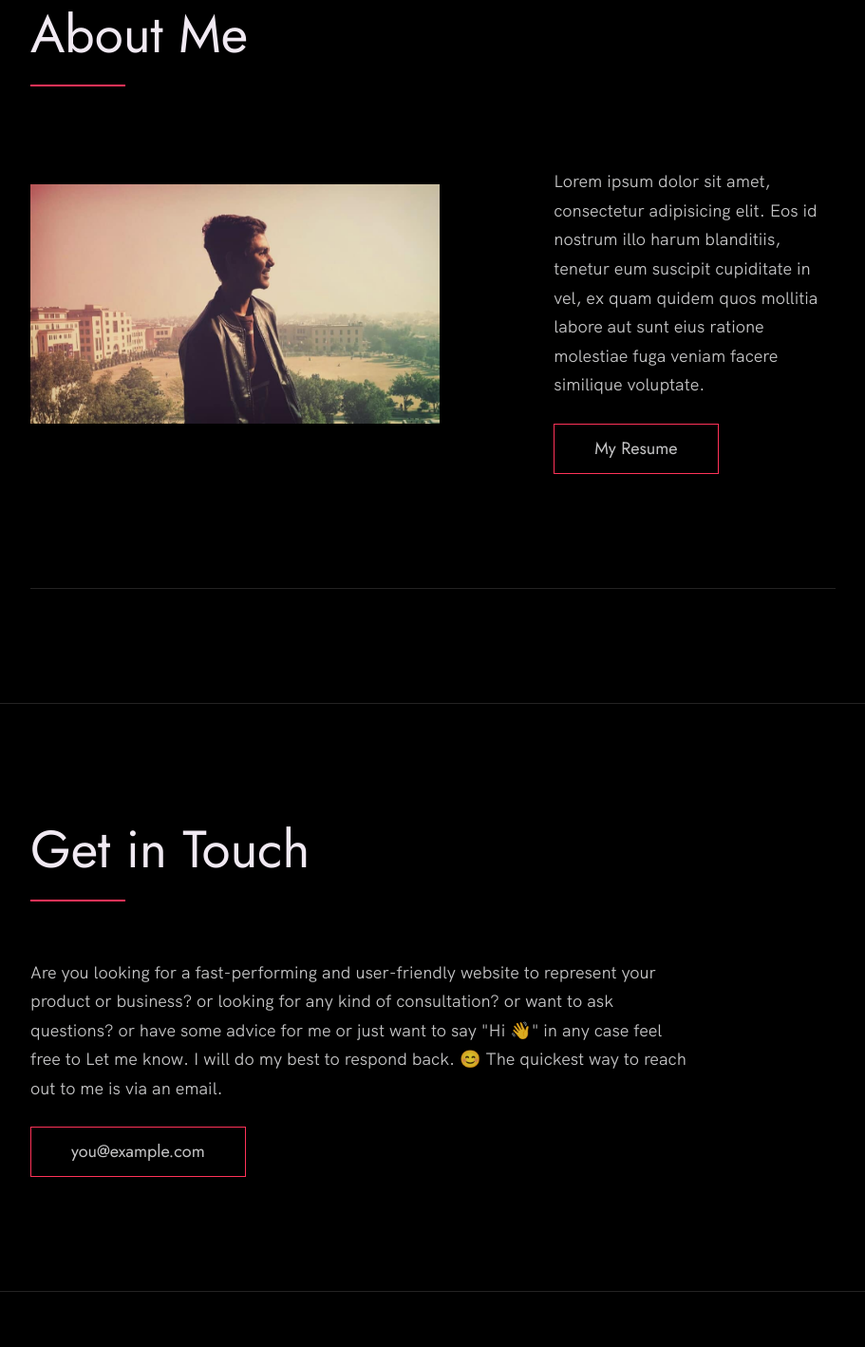
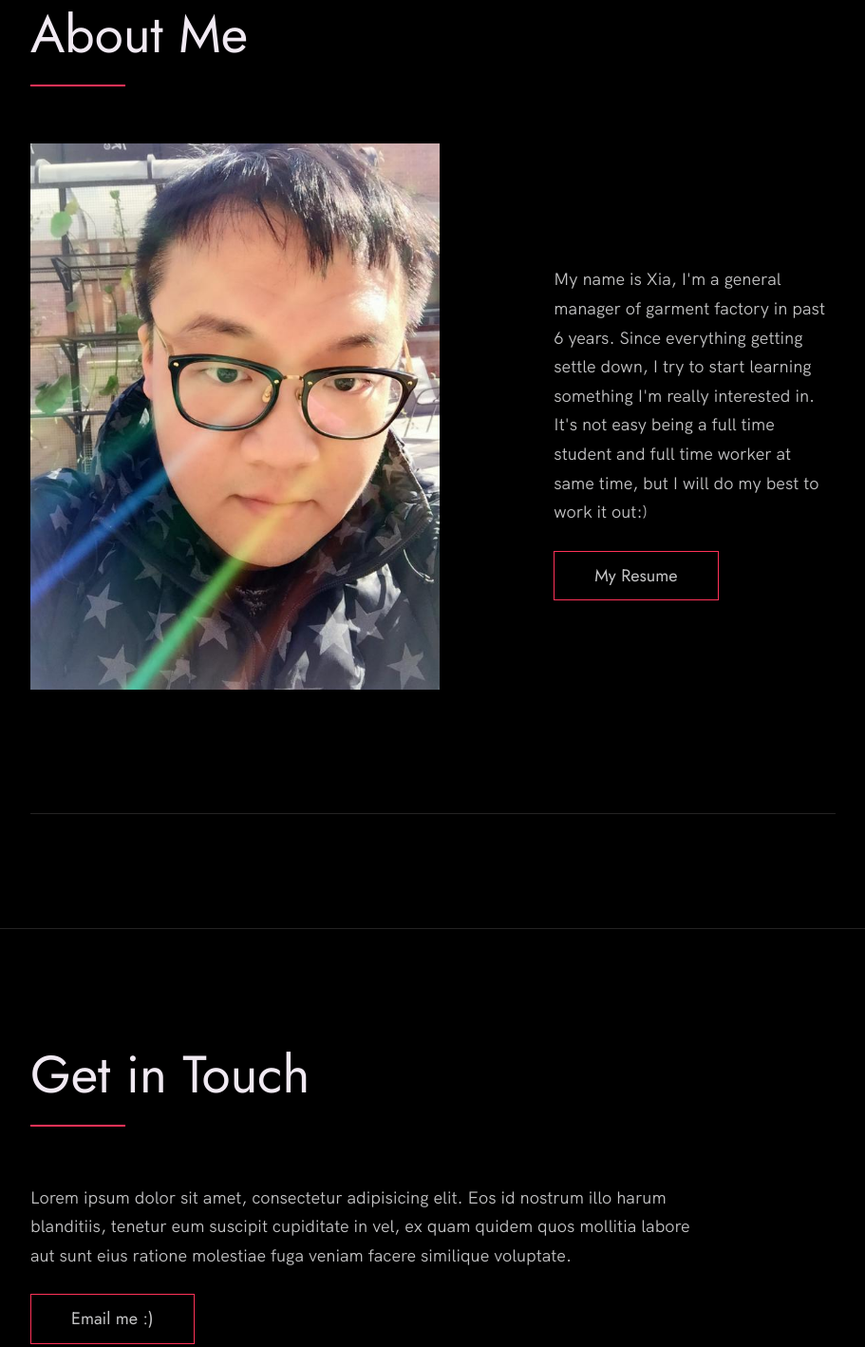
Before and after one commit to haohaoangel/ldanielxia.github.io, a plain HTML site: page index.html in a window 1280 px wide. Shown: the part 1915-3333 px from the top of the page at 95% size, without its empty margins (58-969 px from the left). Drawn offline with Linux system fonts and the light colour scheme.

Commit message:
Update index.html

```diff
--- a/index.html
+++ b/index.html
@@ -78,7 +78,7 @@
 
           <div class="work__box">
             <div class="work__text">
-              <h3>Thinks I know</h3>
+              <h3>Things I know</h3>
               <p>
                 What I Learned From School.
               </p>
@@ -117,10 +117,9 @@
           <div class="about__text">
             <!-- Replace the below paragraph with info about yourself -->
             <p>
-              Lorem ipsum dolor sit amet, consectetur adipisicing elit. Eos id
-              nostrum illo harum blanditiis, tenetur eum suscipit cupiditate
-              in vel, ex quam quidem quos mollitia labore aut sunt eius
-              ratione molestiae fuga veniam facere similique voluptate.
+              My name is Xia, I'm a general manager of garment factory in past 6 years.
+              Since everything getting settle down, I try to start learning something I'm really interested in.
+              It's not easy being a full time student and full time worker at same time, but I will do my best to work it out:)
             </p>
             <!-- Provide a link to your resume -->
             <a href="#" class="btn">My Resume</a>
@@ -128,7 +127,7 @@
 
           <div class="about__photo-container">
             <!-- Add a nice photo of yourself -->
-            <img class="about__photo" src="./images/syed-ali-hussnain.jpg" alt="" />
+            <img class="about__photo" src="./images/DanielLi.jpg" alt="" />
           </div>
         </div>
       </div>
@@ -142,15 +141,13 @@
       <h2>Get in Touch</h2>
       <div class="contact__info">
         <p>
-          Are you looking for a fast-performing and user-friendly website to
-          represent your product or business? or looking for any kind of
-          consultation? or want to ask questions? or have some advice for me
-          or just want to say "Hi 👋" in any case feel free to Let me know. I
-          will do my best to respond back. 😊 The quickest way to reach out to
-          me is via an email.
+          Lorem ipsum dolor sit amet, consectetur adipisicing elit. Eos id
+          nostrum illo harum blanditiis, tenetur eum suscipit cupiditate
+          in vel, ex quam quidem quos mollitia labore aut sunt eius
+          ratione molestiae fuga veniam facere similique voluptate.
         </p>
         <!-- Replace the email with yours -->
-        <a href="mailto:you@example.com" class="btn">you@example.com</a>
+        <a href="mailto:xli6851@conestogac.on.ca" class="btn">Email me :)</a>
       </div>
     </div>
   </section>
```
